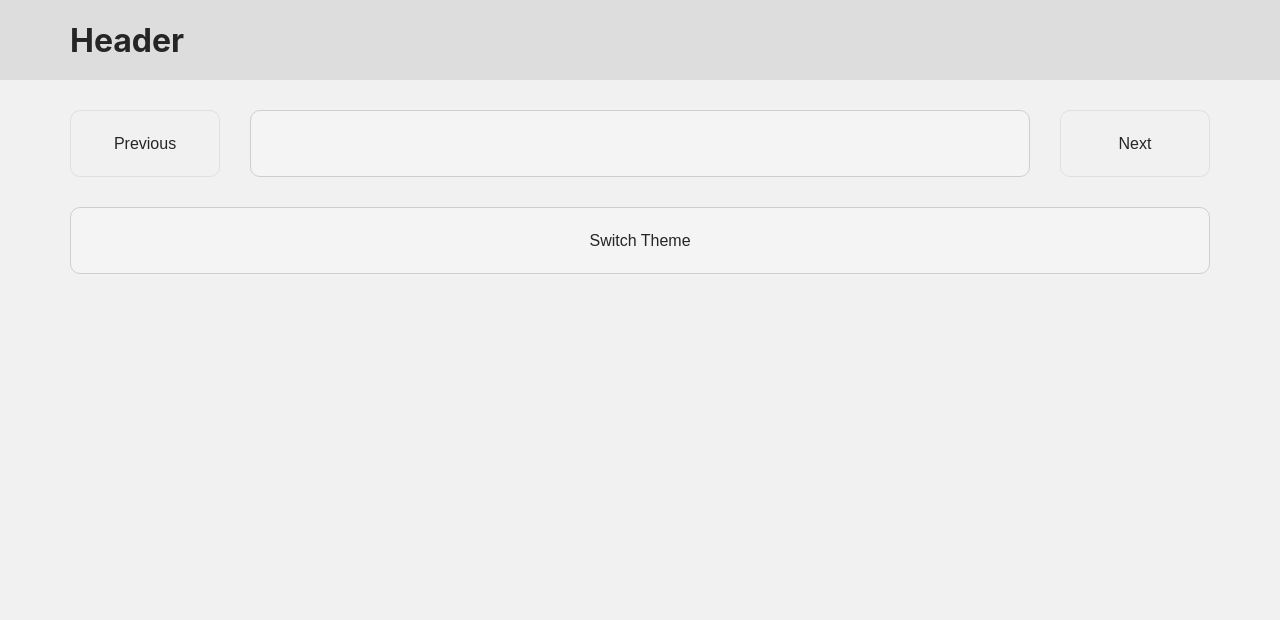
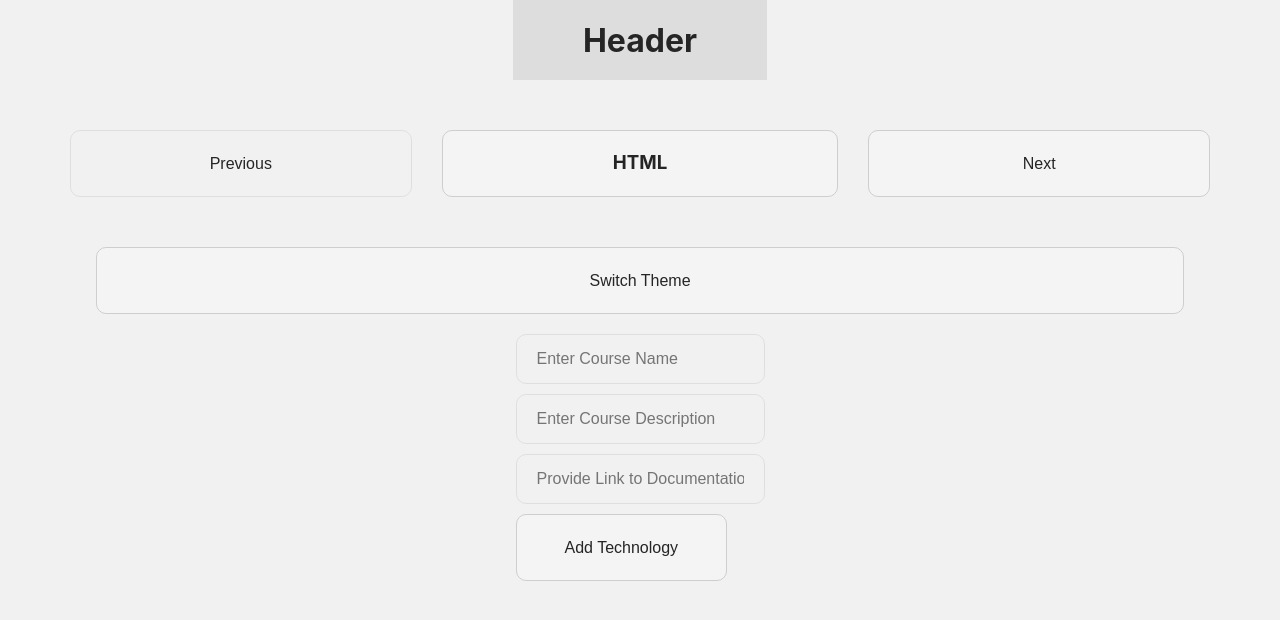
Before and after one commit to mari1647iv/demo-menu, a React (Create React App) app: page / in a window 1280 px wide. Shown: the top 620 px of the page. Built offline with nearby package versions, Linux system fonts and the light colour scheme; the HTML template or start-up script is replaced by a standard one.

Commit message:
add useContext setup

```diff
--- a/src/App.css
+++ b/src/App.css
@@ -2,6 +2,10 @@
   width: 100%;
   min-height: 100vh;
   text-align: center;
+  display: flex;
+  align-items: center;
+  flex-direction: column;
+  gap: 20px;
 }
 
 .App.light {
@@ -43,6 +47,7 @@ button {
   height: 67px;
   padding: 20px;
   min-width: 150px;
+  width: 85%;
 
   font-size: inherit;
   border: 1px solid rgb(206, 206, 206);
@@ -63,3 +68,22 @@ button:disabled {
   background-color: transparent;
   border: 1px solid rgba(206, 206, 206, 0.514);
 }
+
+form {
+  width: 100%;
+  display: flex;
+  flex-direction: column;
+  align-items: stretch;
+  gap: 10px;
+}
+
+input {
+  height: 50px;
+  padding: 20px;
+  min-width: 150px;
+
+  font-size: inherit;
+  background-color: transparent;
+  border: 1px solid rgba(206, 206, 206, 0.514);
+  border-radius: 10px;
+}
--- a/src/App.js
+++ b/src/App.js
@@ -1,40 +1,32 @@
-import { createContext, useEffect, useState } from 'react';
+import { useEffect, useState } from 'react';
 import './App.css';
-import Card from './components/Card/Card'
+import Display from "./components/Display/Display";
+import Form from "./components/Form/Form";
 import apiService from './apiService';
-
-export const AppContext = createContext({})
 
 function App() {
   let [isLight, switchTheme] = useState(true)
-  let [cardNumber, setCardNumber] = useState(0)
   let [data, setData] = useState([])
-  let resource = data[cardNumber]
-  let isThird = (cardNumber % 4 === 0)
-  let username = "Grigory"
-  let initialValue = {username: username}
 
-  // добавь useEffect для получения данных с api при первом рендере
-  // запиши их в состояние data
-  // для получения данных используй: apiService.get()
+  useEffect(()=>{
+    apiService.get().then((resp)=>{
+      console.log(resp)
+      setData(resp)
+    }).catch((error)=>{
+      console.log(error)
+    })
+  }, [])
 
 
   return (
-    <AppContext.Provider value={initialValue}>
     <div className={"App " + (isLight ? "light" : "dark")}>
       <header className="App-header" >
         <h1>Header</h1>
       </header>
-      <main className="main">
-        <div className='display'>
-          <button type='button' className={isLight ? "light" : "dark"} onClick={()=>{setCardNumber(cardNumber-1)}} disabled={cardNumber<1} >Previous</button>
-          <Card key={resource?.id} name={resource?.name} description={resource?.description} link={resource?.link} isLight={isLight} />
-          <button on type='button'className={isLight ? "light" : "dark"} onClick={()=>{setCardNumber(cardNumber+1)}} disabled={cardNumber>data.length-2} >Next</button>
-        </div>
-
-        <button className={isLight ? "light" : "dark"} onClick={() => { switchTheme(!isLight) }}>Switch Theme</button>
-      </main>
-    </div ></AppContext.Provider>
+      <Display data={data} isLight={isLight}/>
+      <button className={isLight ? "light" : "dark"} onClick={() => { switchTheme(!isLight) }}>Switch Theme</button>
+      <Form isLight={isLight}/>
+    </div >
   );
 }
 
--- a/src/components/Card/Card.js
+++ b/src/components/Card/Card.js
@@ -1,6 +1,5 @@
-import { AppContext } from "../../App";
 import "./Card.css";
-import { useContext, useState } from "react";
+import { useState } from "react";
 
 function Card({ name, description, link, isLight }) {
   let [isMaximized, setIsMaximized] = useState(false)
@@ -16,7 +15,6 @@ function Card({ name, description, link, isLight }) {
       {isMaximized ?
       <>
         <p>{description}</p>
-        <InfoBlock isLight={isLight}  />
 
         <a href={link} target="_blank" rel="noreferrer">{'<'} {name.toLowerCase()} docs {'>'}</a>
       </>
@@ -25,21 +23,4 @@ function Card({ name, description, link, isLight }) {
   )
 }
 
-function InfoBlock({isLight }) {
-  return (<CustomButton isLight={isLight}  ></CustomButton>)
-}
-
-function CustomButton({isLight }) {
-  return (<Text isLight={isLight} />)
-}
-
-function Text({isLight}) {
-  const context = useContext(AppContext)
-
-  return (<p style={{
-   padding: "4px", color: isLight?"black":"white", borderWidth: "1px", borderStyle: "solid", borderRadius: "15px", borderColor: isLight?"black":"white"}}> Learn it now, {context.username}!</p>)
-}
-
-
-
 export default Card;
--- /dev/null
+++ b/src/components/Display/Display.js
@@ -0,0 +1,20 @@
+import { useState } from 'react';
+import Card from '../Card/Card'
+
+function Display({data, isLight}) {
+  let [cardNumber, setCardNumber] = useState(0)
+  let resource = data[cardNumber]
+
+  return (
+    <main className="main">
+      <div className='display'>
+        <button type='button' className={isLight ? "light" : "dark"} onClick={()=>{setCardNumber(cardNumber-1)}} disabled={cardNumber<1} >Previous</button>
+        <Card key={resource?.id} name={resource?.name} description={resource?.description} link={resource?.link} isLight={isLight} />
+        <button on type='button'className={isLight ? "light" : "dark"} onClick={()=>{setCardNumber(cardNumber+1)}} disabled={cardNumber>data.length-2} >Next</button>
+      </div>
+    </main>
+  );
+}
+
+
+export default Display;
--- /dev/null
+++ b/src/components/Form/Form.js
@@ -0,0 +1,19 @@
+import { useEffect, useState } from 'react';
+
+
+function Form({isLight}) {
+
+  return (
+    <div className={(isLight ? "light" : "dark")}>
+      <form onSubmit={(e)=>{e.preventDefault()}}>
+        <input type="text" placeholder="Enter Course Name"/>
+        <input type="text" placeholder="Enter Course Description"/>
+        <input type="text" placeholder="Provide Link to Documentation"/>
+        <button className={isLight ? "light" : "dark"} type='submit' onClick={()=>{}} >Add Technology</button>
+      </form>
+    </div >
+  );
+}
+
+
+export default Form;
```
